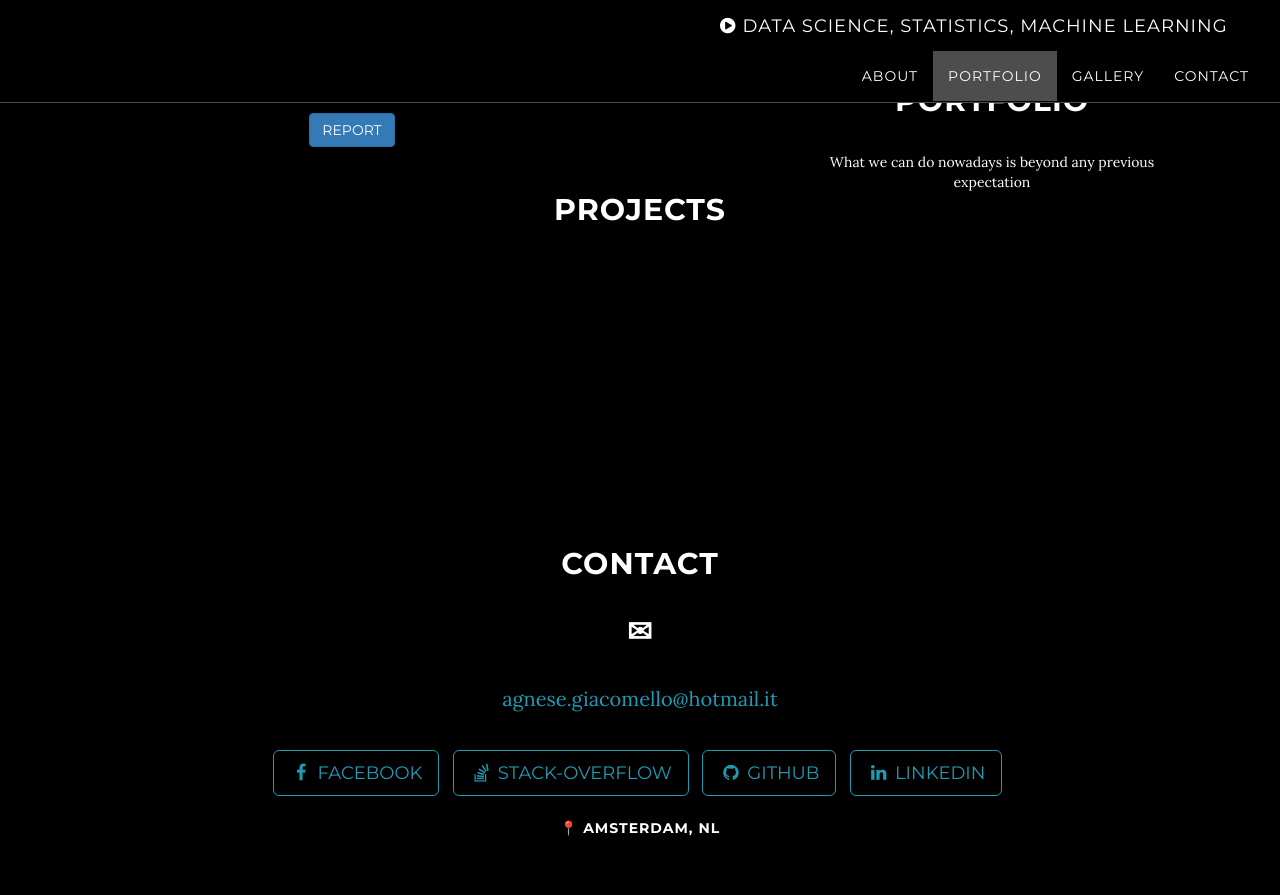
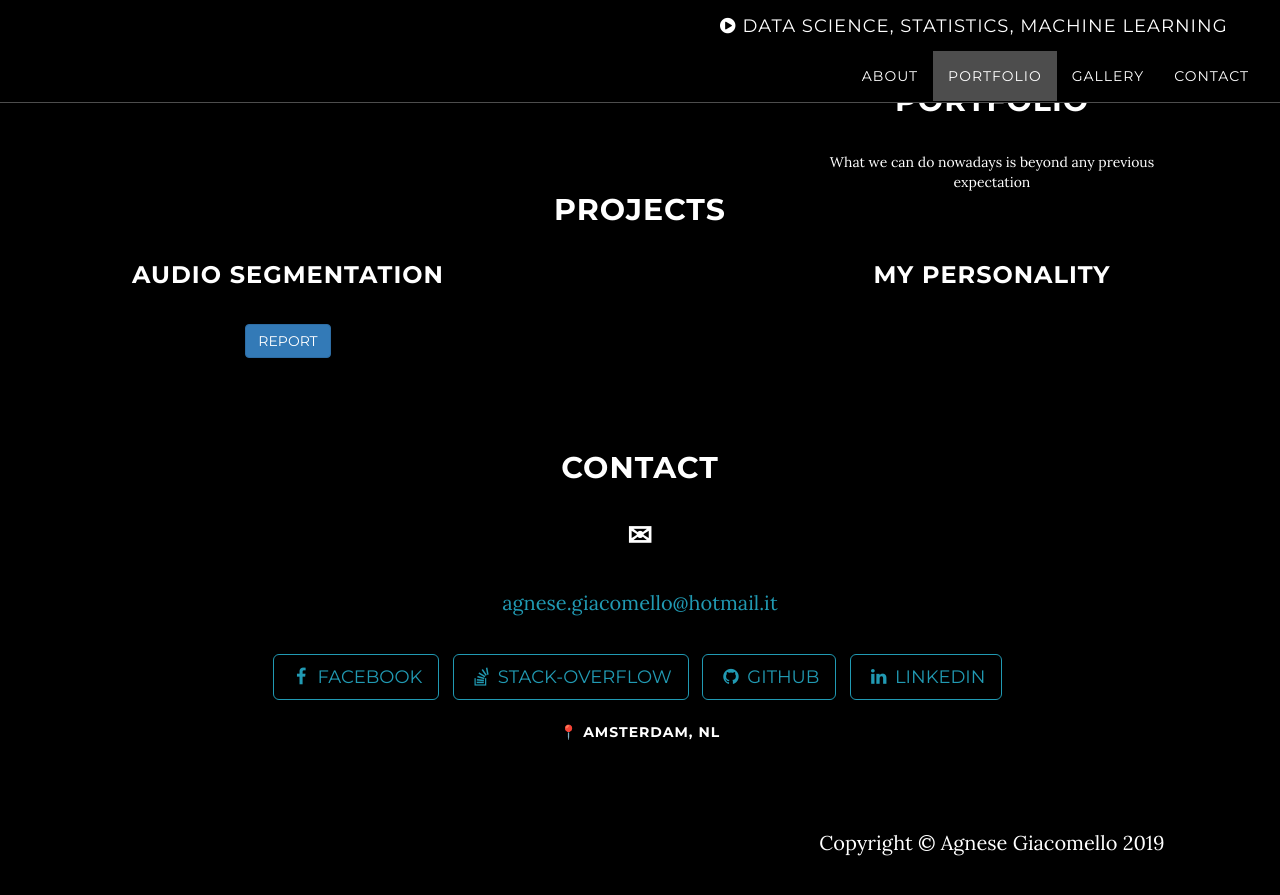
Before and after one commit to AgneseG/AgneseG.github.io, a Jekyll site: the page built from index.html, in a window 1280 px wide and 900 px high, scrolled down 2486 px. Shown: the top 895 px of the window. Built offline with Jekyll 4.4.1, drawn with Linux system fonts in a browser that asks for light colours.

Commit message:
Update download.html

```diff
--- a/_includes/download.html
+++ b/_includes/download.html
@@ -14,9 +14,18 @@
         </div>
 <h2 class="col-lg-8 col-lg-offset-2"> Projects </h2>
 
-<h3 >Audio Segmentation</h3>
-      <a href="https://drive.google.com/file/d/1sbcjbPFX8HLIGBosnztp05XA7lDKWVVw/view?usp=sharing" target="_blank" class="btn btn-primary">Report</a>
 
+<div class="container1">
+  <h3 >Audio Segmentation</h3>
+  <a href="https://drive.google.com/file/d/1sbcjbPFX8HLIGBosnztp05XA7lDKWVVw/view?usp=sharing" target="_blank" class="btn btn-primary">Report</a>
+
+  <div style="clear:both;"></div>
+</div>
+
+<div class="container">
+  <h3 >My Personality</h3>
+  <div style="clear:both;"></div>
+</div>
     </div>
 
 
```
